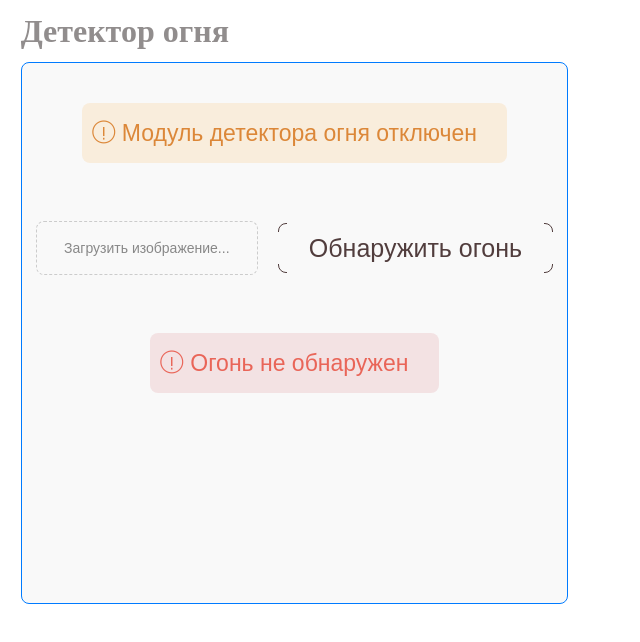
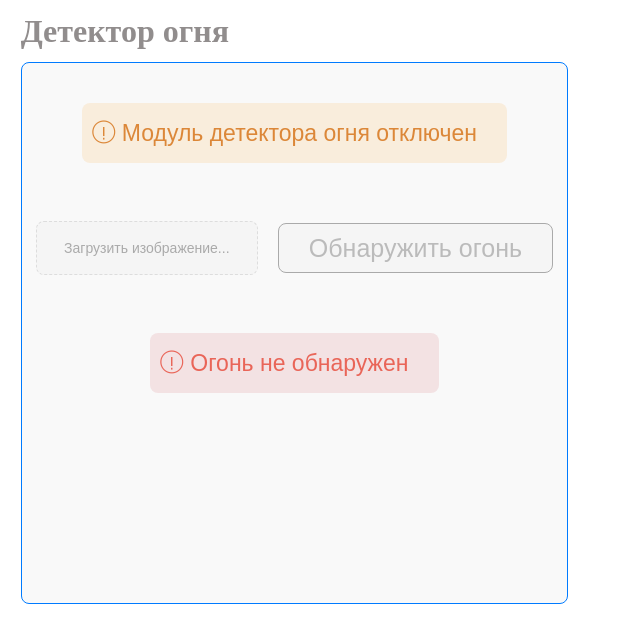
Before and after one commit to VyacheslavBogdanov/stream_face_recognize, a Vue app: page / in a window 1280 px wide. Shown: the top 642 px of the page, without its empty margins (0-640 px from the left). Built offline with nearby package versions, Linux system fonts and the light colour scheme; no server answers.

Commit message:
ux fix in process

```diff
--- a/src/components/CheckHealth/useHealthCheck.ts
+++ b/src/components/CheckHealth/useHealthCheck.ts
@@ -1,15 +1,60 @@
+// import { ref, onMounted, onUnmounted } from 'vue';
+
+// export function useHealthCheck() {
+// 	const status = ref<'active' | 'inactive'>('inactive');
+// 	let interval: number;
+
+// 	const checkHealth = async () => {
+// 		try {
+// 			const response = await fetch('http://81.94.156.176:5011/health');
+
+// 			if (response.ok) {
+// 				const data = await response.json();
+// 				console.log(data);
+
+// 				if (data.result === 1) {
+// 					status.value = 'active';
+// 				} else {
+// 					status.value = 'inactive';
+// 				}
+// 			} else {
+// 				console.error('Ошибка ответа от сервера:', response.status);
+// 				status.value = 'inactive';
+// 			}
+// 		} catch (error) {
+// 			console.error('Ошибка подключения:', error);
+// 			status.value = 'inactive';
+// 		}
+// 	};
+
+// 	const startHealthCheck = () => {
+// 		checkHealth();
+// 		interval = setInterval(checkHealth, 15000);
+// 	};
+
+// 	const stopHealthCheck = () => {
+// 		clearInterval(interval);
+// 	};
+
+// 	onMounted(startHealthCheck);
+// 	onUnmounted(stopHealthCheck);
+
+// 	return { status };
+// }
+
 import { ref, onMounted, onUnmounted } from 'vue';
 
 export function useHealthCheck() {
 	const status = ref<'active' | 'inactive'>('inactive');
-	let interval: number;
+	let intervalId: number | undefined;
 
 	const checkHealth = async () => {
 		try {
 			const response = await fetch('http://81.94.156.176:5011/health');
 
 			if (response.ok) {
-				const data = await response.json();
+				// const data = await response.json();
+				const data = { result: 0 };
 				console.log(data);
 
 				if (data.result === 1) {
@@ -29,11 +74,13 @@ export function useHealthCheck() {
 
 	const startHealthCheck = () => {
 		checkHealth();
-		interval = setInterval(checkHealth, 15000);
+		intervalId = window.setInterval(checkHealth, 15000);
 	};
 
 	const stopHealthCheck = () => {
-		clearInterval(interval);
+		if (intervalId !== undefined) {
+			clearInterval(intervalId);
+		}
 	};
 
 	onMounted(startHealthCheck);
--- a/src/components/FireDetection/FileUpload/FileUpload.vue
+++ b/src/components/FireDetection/FileUpload/FileUpload.vue
@@ -1,6 +1,12 @@
-<template>
+<!-- <template>
 	<div :class="['upload', { 'upload--active': fileName }]" @dragover.prevent @drop.prevent>
-		<input class="upload__input" type="file" accept="image/*" @change="onFileChange" />
+		<input
+			class="upload__input"
+			type="file"
+			accept="image/*"
+			@change="onFileChange"
+			:disabled="isDisabled"
+		/>
 		<span class="upload__text">
 			{{ fileName || 'Загрузить изображение...' }}
 		</span>
@@ -8,11 +14,17 @@
 </template>
 
 <script setup lang="ts">
-import { ref } from 'vue';
+import { ref, computed } from 'vue';
+import { useHealthCheck } from '@/components/CheckHealth/useHealthCheck';
 
 const emit = defineEmits<{
 	(event: 'fileSelected', base64: string): void;
 }>();
+
+const { status } = useHealthCheck();
+console.log('status', status.value);
+
+const isDisabled = computed(() => status.value === 'inactive');
 
 const fileName = ref<string | null>(null);
 
@@ -82,4 +94,118 @@ const onFileChange = (event: Event) => {
 		max-width: 90%;
 	}
 }
+</style> -->
+
+<template>
+	<div
+		:class="['upload', { 'upload--active': fileName, 'upload--disabled': isDisabled }]"
+		@dragover.prevent
+		@drop.prevent
+	>
+		<input
+			class="upload__input"
+			type="file"
+			accept="image/*"
+			@change="onFileChange"
+			:disabled="isDisabled"
+		/>
+		<span class="upload__text">
+			{{ fileName || 'Загрузить изображение...' }}
+		</span>
+	</div>
+</template>
+
+<script setup lang="ts">
+import { ref, computed } from 'vue';
+import { useHealthCheck } from '@/components/CheckHealth/useHealthCheck';
+
+const emit = defineEmits<{
+	(event: 'fileSelected', base64: string): void;
+}>();
+
+const { status } = useHealthCheck();
+
+const isDisabled = computed(() => status.value === 'inactive');
+
+const fileName = ref<string | null>(null);
+
+const onFileChange = (event: Event) => {
+	const input = event.target as HTMLInputElement;
+	if (input.files && input.files[0]) {
+		fileName.value = input.files[0].name;
+
+		const reader = new FileReader();
+		reader.onload = () => {
+			if (reader.result) {
+				emit('fileSelected', reader.result.toString());
+			}
+		};
+		reader.readAsDataURL(input.files[0]);
+	} else {
+		fileName.value = null;
+	}
+};
+</script>
+
+<style scoped lang="scss">
+@import '../../../styles/main.scss';
+
+.upload {
+	width: 200px;
+	height: 32px;
+	display: flex;
+	justify-content: center;
+	align-items: center;
+	padding: 10px;
+	border: $border-width dashed #513d3d;
+	border-radius: $border-radius;
+	background-color: $color-bg;
+	text-align: center;
+	transition:
+		border-color 0.3s ease,
+		background-color 0.3s ease;
+	position: relative;
+	cursor: pointer;
+	margin: 20px 10px 20px 0;
+
+	&:hover {
+		border-color: $border-color;
+	}
+
+	&--active {
+		border-color: $border-color;
+	}
+
+	&--disabled {
+		background-color: #f5f5f5;
+		border-color: #ddd;
+
+		&:hover {
+			border-color: #ddd;
+		}
+
+		.upload__text {
+			color: #aaa;
+		}
+	}
+
+	&__input {
+		opacity: 0;
+		position: absolute;
+		width: 100%;
+		height: 100%;
+		cursor: pointer;
+	}
+
+	&__text {
+		font-size: 14px;
+		font-weight: 500;
+		color: #888;
+		pointer-events: none;
+		white-space: nowrap;
+		overflow: hidden;
+		text-overflow: ellipsis;
+		max-width: 90%;
+	}
+}
 </style>
--- a/src/components/FireDetection/FireDetectionBtn/FireDetectionBtn.vue
+++ b/src/components/FireDetection/FireDetectionBtn/FireDetectionBtn.vue
@@ -1,13 +1,24 @@
 <template>
-	<button class="fire-search" @click="emit('sendRequest')">
+	<button
+		:class="['fire-search', { 'fire-search--disabled': isDisabled }]"
+		@click="emit('sendRequest')"
+		:disabled="isDisabled"
+	>
 		<span class="fire-search__name">Обнаружить огонь</span>
 	</button>
 </template>
 
 <script setup lang="ts">
+import { computed } from 'vue';
+import { useHealthCheck } from '@/components/CheckHealth/useHealthCheck';
+
 const emit = defineEmits<{
 	(event: 'sendRequest'): void;
 }>();
+
+const { status } = useHealthCheck();
+
+const isDisabled = computed(() => status.value === 'inactive');
 </script>
 
 <style lang="scss" scoped>
@@ -25,6 +36,19 @@ const emit = defineEmits<{
 	transition: all 0.05s linear;
 	font-family: inherit;
 	margin: 20px 0 20px 10px;
+
+	&--disabled {
+		border-color: #aaa;
+		border-style: solid;
+		cursor: not-allowed;
+		color: #bbb;
+		background-color: #f5f5f5;
+
+		&:before,
+		&:after {
+			display: none;
+		}
+	}
 
 	&:before,
 	&:after {
```
